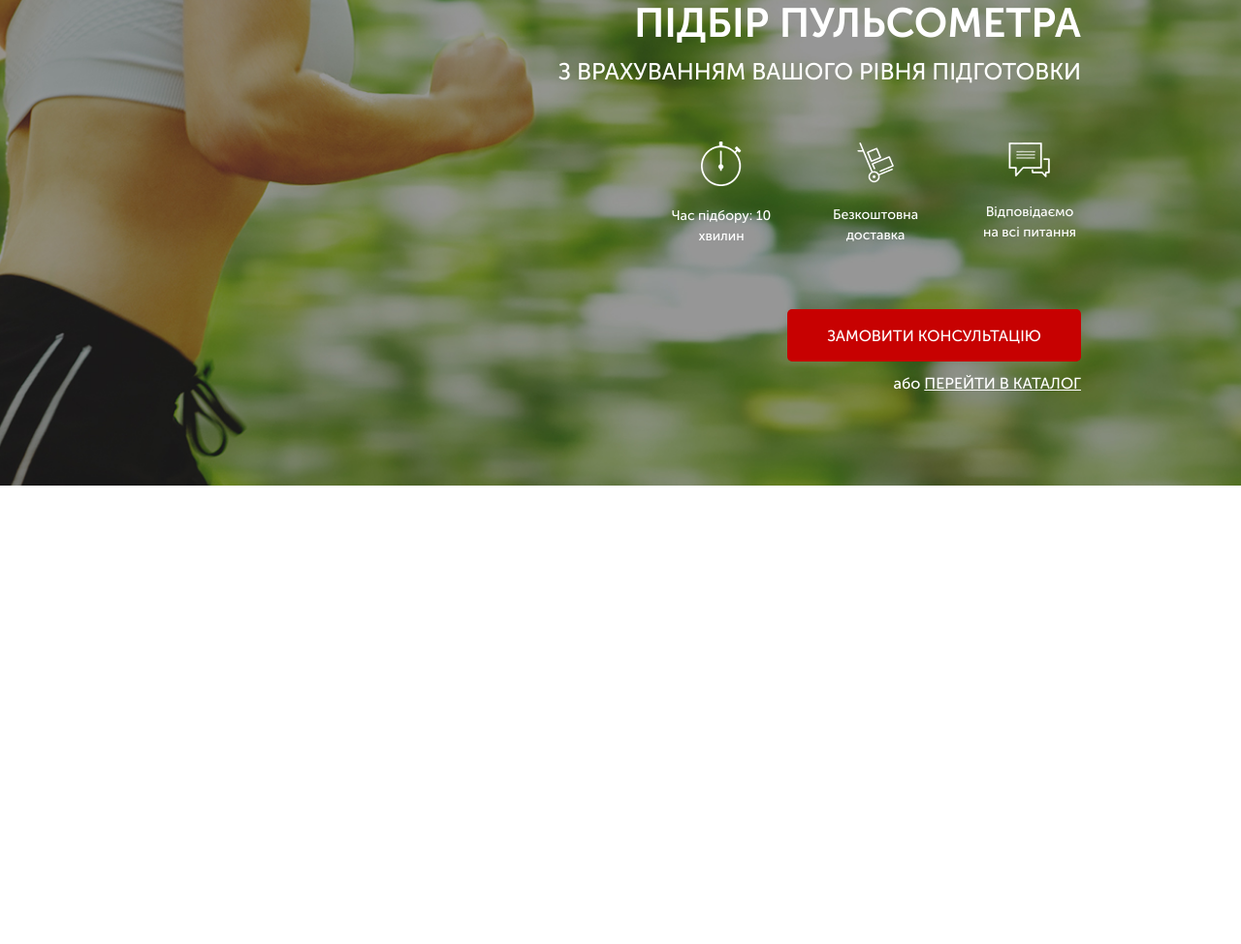
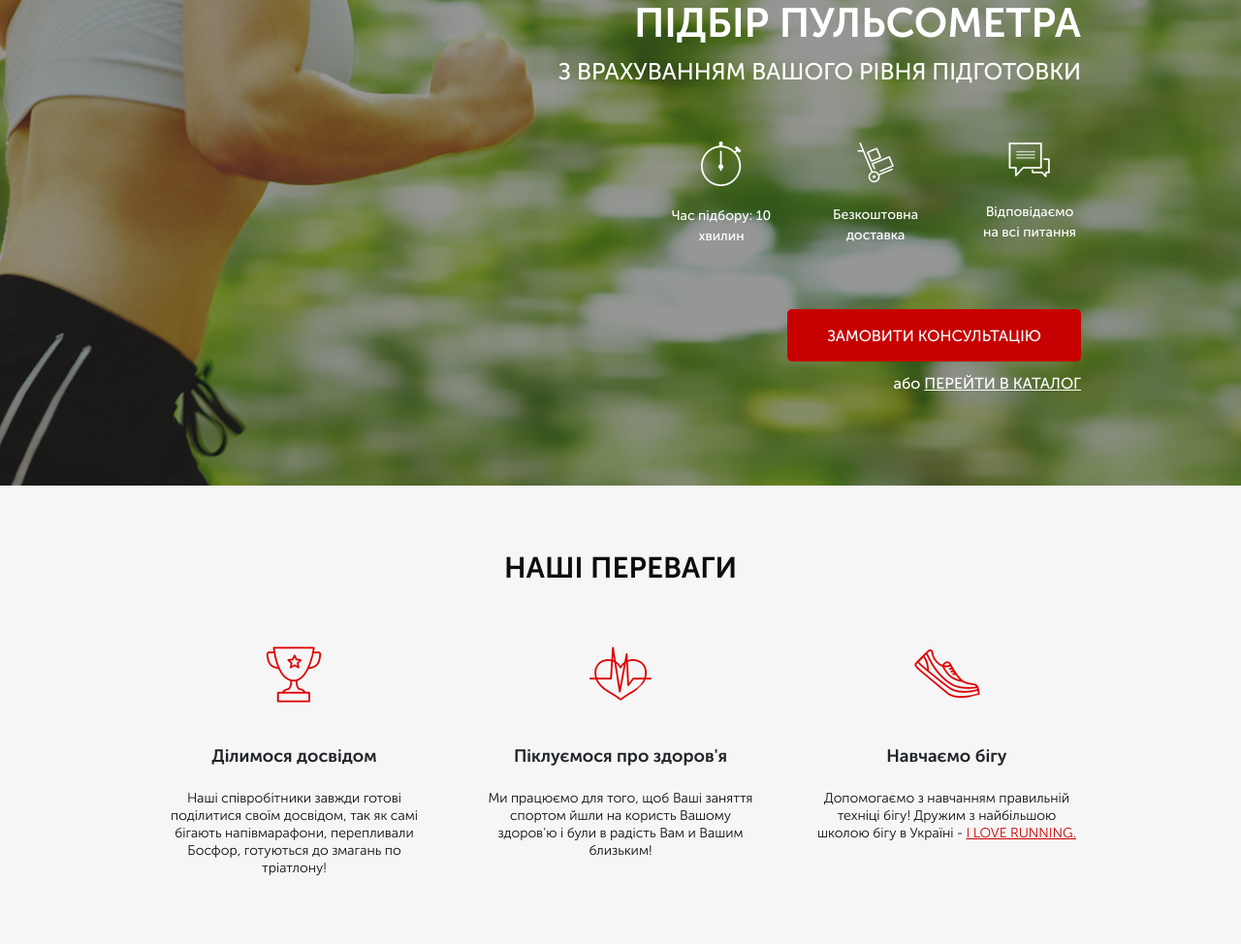
Before and after one commit to NatKalyna/Pulse-project, a website: page src/index.html in a window 1280 px wide. Shown: the part 162-1136 px from the top of the page at 97% size. Before the commit the page ends 800 px from the top, so only its background shows below. Drawn offline with Linux system fonts and the light colour scheme.

Commit message:
Advantage block

```diff
--- a/src/index.html
+++ b/src/index.html
@@ -51,5 +51,43 @@
         </div>
       </div>
     </div>
+    <div class="advantage">
+      <div class="container">
+        <div class="advantage__header">наші переваги</div>
+        <div class="advantage__blocks">
+          <div class="advantage__block">
+            <div class="advantage__icon">
+              <img src="img/icon/cup_second_block.png" alt="Cup" />
+            </div>
+            <div class="advantage__title">Ділимося досвідом</div>
+            <div class="advantage__info">
+              Наші співробітники завжди готові поділитися своїм досвідом, так як
+              самі бігають напівмарафони, перепливали Босфор, готуються до
+              змагань по тріатлону!
+            </div>
+          </div>
+          <div class="advantage__block">
+            <div class="advantage__icon">
+              <img src="img/icon/heart_second_block.png" alt="Heart" />
+            </div>
+            <div class="advantage__title">Піклуємося про здоров'я</div>
+            <div class="advantage__info">
+              Ми працюємо для того, щоб Ваші заняття спортом йшли на користь
+              Вашому здоров'ю і були в радість Вам и Вашим близьким!
+            </div>
+          </div>
+          <div class="advantage__block">
+            <div class="advantage__icon">
+              <img src="img/icon/shoe_second_block.png" alt="Shoe" />
+            </div>
+            <div class="advantage__title">Навчаємо бігу</div>
+            <div class="advantage__info">
+              Допомогаємо з навчанням правильній техніці бігу! Дружим з
+              найбільшою школою бігу в Україні - <a href="#">I LOVE RUNNING.</a>
+            </div>
+          </div>
+        </div>
+      </div>
+    </div>
   </body>
 </html>
--- /dev/null
+++ b/src/sass/blocks/_advantage.scss
@@ -0,0 +1,48 @@
+.advantage {
+  min-height: 473px;
+  padding: 70px 0 65px 0;
+  background-color: #f6f6f6;
+  &__header {
+    font-weight: 700;
+    font-size: 30px;
+    line-height: 30px;
+    text-transform: uppercase;
+    color: #0d0d0d;
+    text-align: center;
+  }
+  &__blocks {
+    margin-top: 60px;
+    display: flex;
+    justify-content: space-between;
+  }
+  &__block {
+    width: 277px;
+  }
+  &__icon {
+    width: 70px;
+    height: 70px;
+    display: block;
+    margin: 0 auto;
+    img {
+      width: 100%;
+    }
+  }
+  &__title {
+    font-weight: 700;
+    font-size: 18px;
+    line-height: 29px;
+    margin-top: 35px;
+    text-align: center;
+  }
+  &__info {
+    font-weight: 300;
+    font-size: 14px;
+    line-height: 18px;
+    color: #0d0d0d;
+    margin-top: 20px;
+    text-align: center;
+    a {
+      color: $main-color;
+    }
+  }
+}
--- a/src/sass/blocks/_promo.scss
+++ b/src/sass/blocks/_promo.scss
@@ -1,8 +1,7 @@
 .promo {
   min-height: 650px;
   padding: 20px 0 93px 0;
-  background: url(../../img/bg/bg_main_screen.png) center (center/cover)
-    no-repeat;
+  background: url(../img/bg/bg_main_screen.png) center (center/cover) no-repeat;
   &__wrapper {
     display: flex;
     flex-direction: column;
--- a/src/sass/style.scss
+++ b/src/sass/style.scss
@@ -12,3 +12,4 @@
 @import "blocks/promo";
 @import "blocks/header";
 @import "blocks/buttons";
+@import "blocks/advantage";
```
Also changed, not shown: src/css/style.min.css.
